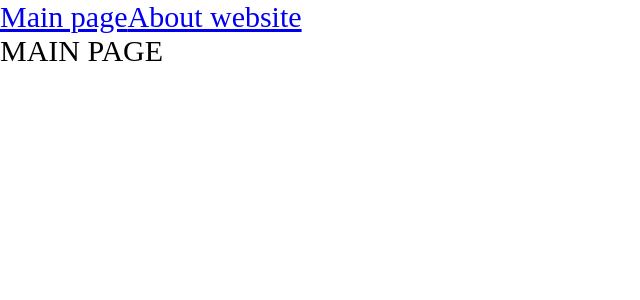
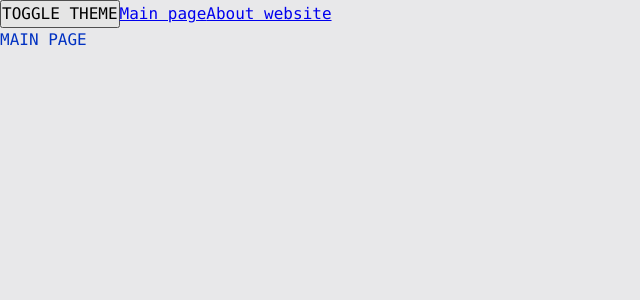
Before and after one commit to ZnoGouDj/2024_first_project, a React app: page / in a window 1280 px wide. Shown: the top 300 px of the page, without its empty margins (0-640 px from the left). Built offline with nearby package versions, Linux system fonts and the light colour scheme.

Commit message:
add global styles, add dark/light theme application

```diff
--- a/src/App.tsx
+++ b/src/App.tsx
@@ -1,13 +1,17 @@
 import { Route, Routes } from "react-router-dom";
-import './index.scss';
+import './styles/index.scss';
 import { Link } from "react-router-dom";
 import { AboutPageAsync } from "./pages/AboutPage/AboutPage.async";
 import { MainPageAsync } from "./pages/MainPage/MainPage.async";
 import { Suspense } from "react";
+import { useTheme } from "./theme/useTheme";
 
 const App = () => {
+    const {theme, toggleTheme} = useTheme();
+
     return (
-        <div className="app">
+        <div className={`app ${theme}`}>
+            <button onClick={toggleTheme}>TOGGLE THEME</button>
             <Link to={'/'}>Main page</Link>
             <Link to={'/about'}>About website</Link>
             <Suspense fallback={<div>Loading...</div>}>
--- a/src/index.tsx
+++ b/src/index.tsx
@@ -1,10 +1,13 @@
 import { render } from "react-dom";
 import App from "./App";
 import { BrowserRouter } from "react-router-dom";
+import ThemeProvider from "./theme/ThemeProvider";
 
 render(
     <BrowserRouter>
-        <App/>
+        <ThemeProvider>
+            <App/>
+        </ThemeProvider>
     </BrowserRouter>,
     document.getElementById('root')
 )
--- /dev/null
+++ b/src/styles/index.scss
@@ -0,0 +1,13 @@
+@import 'reset';
+@import "variables/global";
+@import "themes/normal";
+@import "themes/dark";
+
+.app {
+    font: var(--font-m);
+
+    background: var(--bg-color);
+    color: var(--primary-color);
+
+    min-height: 100vh;
+}
--- /dev/null
+++ b/src/styles/reset.scss
@@ -0,0 +1,14 @@
+* {
+    margin: 0;
+    padding: 0;
+    box-sizing: border-box;
+}
+
+input,
+button,
+textarea,
+select {
+    margin: 0;
+
+    font: inherit;
+}
--- /dev/null
+++ b/src/styles/themes/dark.scss
@@ -0,0 +1,6 @@
+.app.dark {
+    --bg-color: #090949;
+
+    --primary-color: #049604;
+    --secondary-color: #04ff04;
+}
--- /dev/null
+++ b/src/styles/themes/normal.scss
@@ -0,0 +1,6 @@
+.app.light {
+    --bg-color: #e8e8ea;
+
+    --primary-color: #0232c2;
+    --secondary-color: #0449e0;
+}
--- /dev/null
+++ b/src/styles/variables/global.scss
@@ -0,0 +1,11 @@
+:root {
+    --font-family-main: Consolas, 'Times New Roman', Serif;
+
+    --font-size-m: 16px;
+    --font-line-m: 24px;
+    --font-m: var(--font-size-m) / var(--font-line-m) var(--font-family-main);
+
+    --font-size-l: 24px;
+    --font-line-l: 32px;
+    --font-l: var(--font-size-m) / var(--font-line-m) var(--font-family-main);
+}
--- /dev/null
+++ b/src/theme/ThemeContext.ts
@@ -0,0 +1,18 @@
+import { createContext } from "react";
+
+export enum Theme {
+    LIGHT = 'light',
+    DARK = 'dark',
+}
+
+
+export interface ThemeContextProps {
+    theme?: Theme;
+    setTheme?: (theme: Theme) => void;
+}
+
+export const ThemeContext = createContext<ThemeContextProps>({
+
+})
+
+export const LOCAL_STORAGE_THEME_KEY = 'Theme';
--- /dev/null
+++ b/src/theme/ThemeProvider.tsx
@@ -0,0 +1,21 @@
+import { FC, useMemo, useState } from 'react';
+import { LOCAL_STORAGE_THEME_KEY, Theme, ThemeContext } from './ThemeContext';
+
+const defaultTheme = localStorage.getItem(LOCAL_STORAGE_THEME_KEY) as Theme || Theme.LIGHT;
+
+const ThemeProvider: FC = ({children}) => {
+    const [theme, setTheme] = useState<Theme>(defaultTheme);
+
+    const defaultProps = useMemo(() => ({
+        theme: theme,
+        setTheme: setTheme
+    }), [theme])
+
+    return (
+        <ThemeContext.Provider value={defaultProps}>
+            {children}
+        </ThemeContext.Provider>
+    )
+}
+
+export default ThemeProvider;
--- /dev/null
+++ b/src/theme/useTheme.ts
@@ -0,0 +1,21 @@
+import { useContext } from "react";
+import { LOCAL_STORAGE_THEME_KEY, Theme, ThemeContext } from "./ThemeContext";
+
+interface UseThemeResult {
+    toggleTheme: () => void;
+    theme: Theme;
+}
+
+export function useTheme(): UseThemeResult {
+    const {theme, setTheme} = useContext(ThemeContext);
+
+    const toggleTheme = () => {
+        const newTheme = theme === Theme.DARK ? Theme.LIGHT : Theme.DARK
+        setTheme(newTheme);
+        localStorage.setItem(LOCAL_STORAGE_THEME_KEY, newTheme);
+    }
+
+    return {
+        theme, toggleTheme
+    }
+}
```
